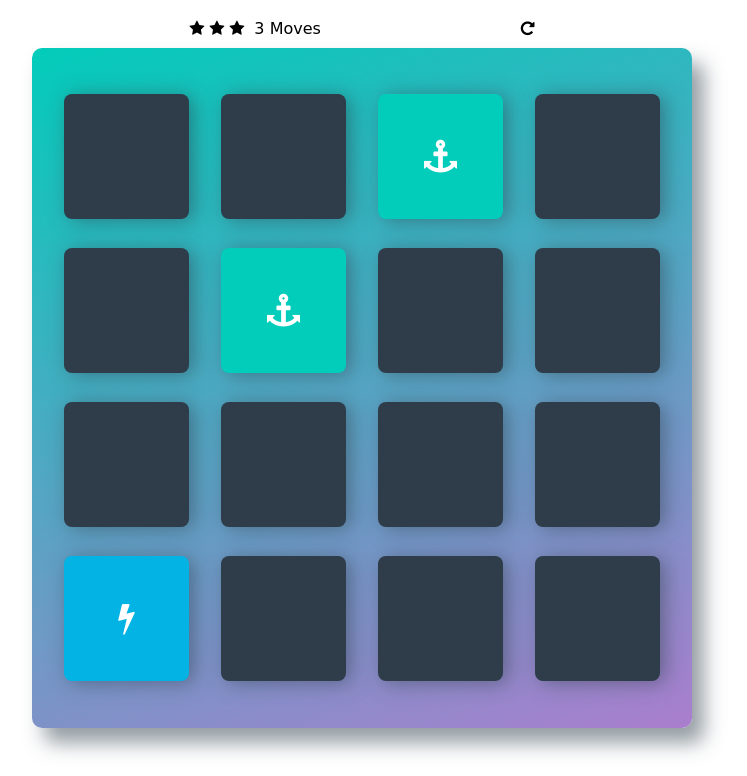
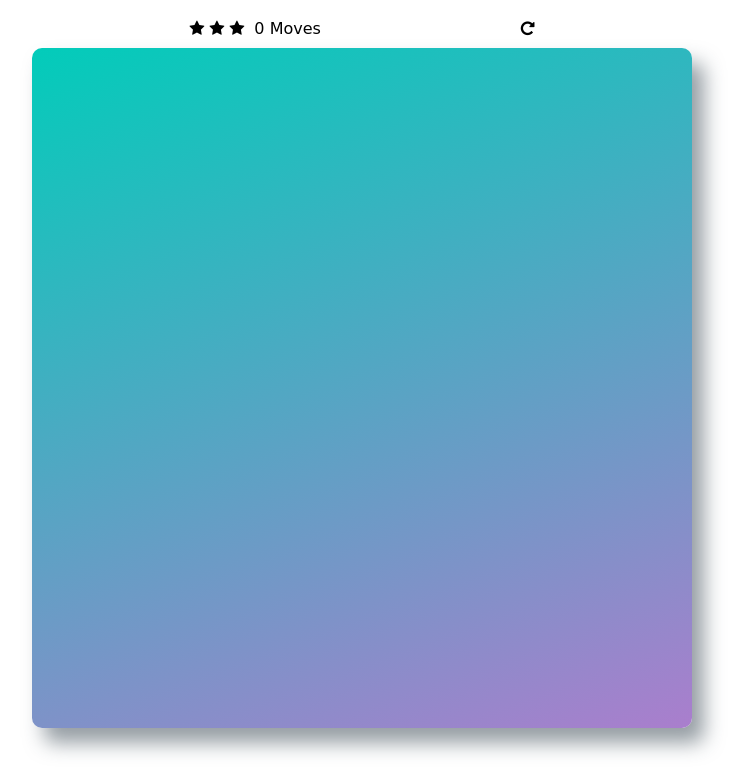
Before and after one commit to Cpierce94/Memory-Game, a plain HTML site: page index.html in a window 1280 px wide. Shown: the part 67-843 px from the top of the page, without its empty margins (278-1025 px from the left). Drawn offline with Linux system fonts and the light colour scheme; files that its build step writes are made by us from their sources; files whose address does not match are found by name; a web font is replaced by a local one.

Commit message:
Update index.html

```diff
--- a/index.html
+++ b/index.html
@@ -22,7 +22,7 @@
         		<li><i class="fa fa-star"></i></li>
         	</ul>
 
-        	<span class="moves">3</span> Moves
+        	<span class="moves">0</span> Moves
 
             <div class="restart">
         		<i class="fa fa-repeat"></i>
@@ -30,54 +30,7 @@
         </section>
 
         <ul class="deck">
-            <li class="card">
-                <i class="fa fa-diamond"></i>
-            </li>
-            <li class="card">
-                <i class="fa fa-paper-plane-o"></i>
-            </li>
-            <li class="card match">
-                <i class="fa fa-anchor"></i>
-            </li>
-            <li class="card">
-                <i class="fa fa-bolt"></i>
-            </li>
-            <li class="card">
-                <i class="fa fa-cube"></i>
-            </li>
-            <li class="card match">
-                <i class="fa fa-anchor"></i>
-            </li>
-            <li class="card">
-                <i class="fa fa-leaf"></i>
-            </li>
-            <li class="card">
-                <i class="fa fa-bicycle"></i>
-            </li>
-            <li class="card">
-                <i class="fa fa-diamond"></i>
-            </li>
-            <li class="card">
-                <i class="fa fa-bomb"></i>
-            </li>
-            <li class="card">
-                <i class="fa fa-leaf"></i>
-            </li>
-            <li class="card">
-                <i class="fa fa-bomb"></i>
-            </li>
-            <li class="card open show">
-                <i class="fa fa-bolt"></i>
-            </li>
-            <li class="card">
-                <i class="fa fa-bicycle"></i>
-            </li>
-            <li class="card">
-                <i class="fa fa-paper-plane-o"></i>
-            </li>
-            <li class="card">
-                <i class="fa fa-cube"></i>
-            </li>
+
         </ul>
     </div>
 
```
